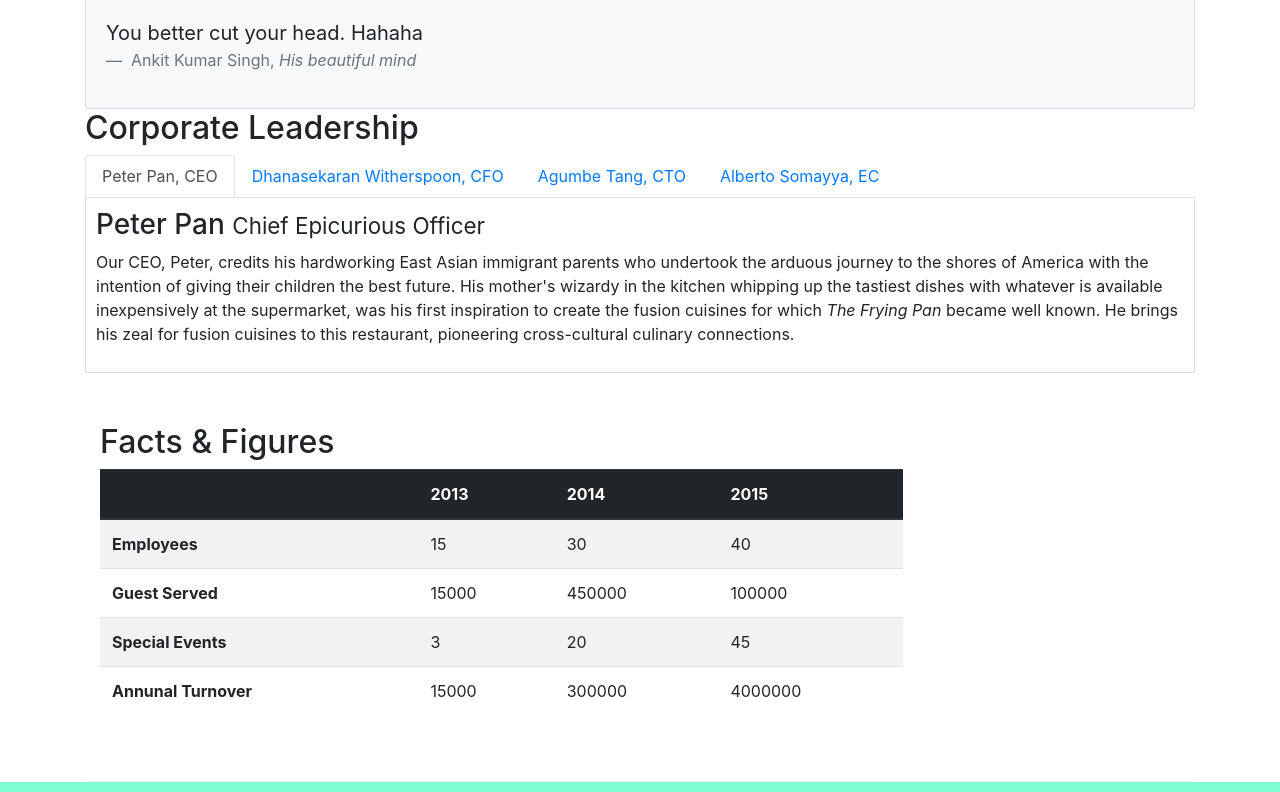
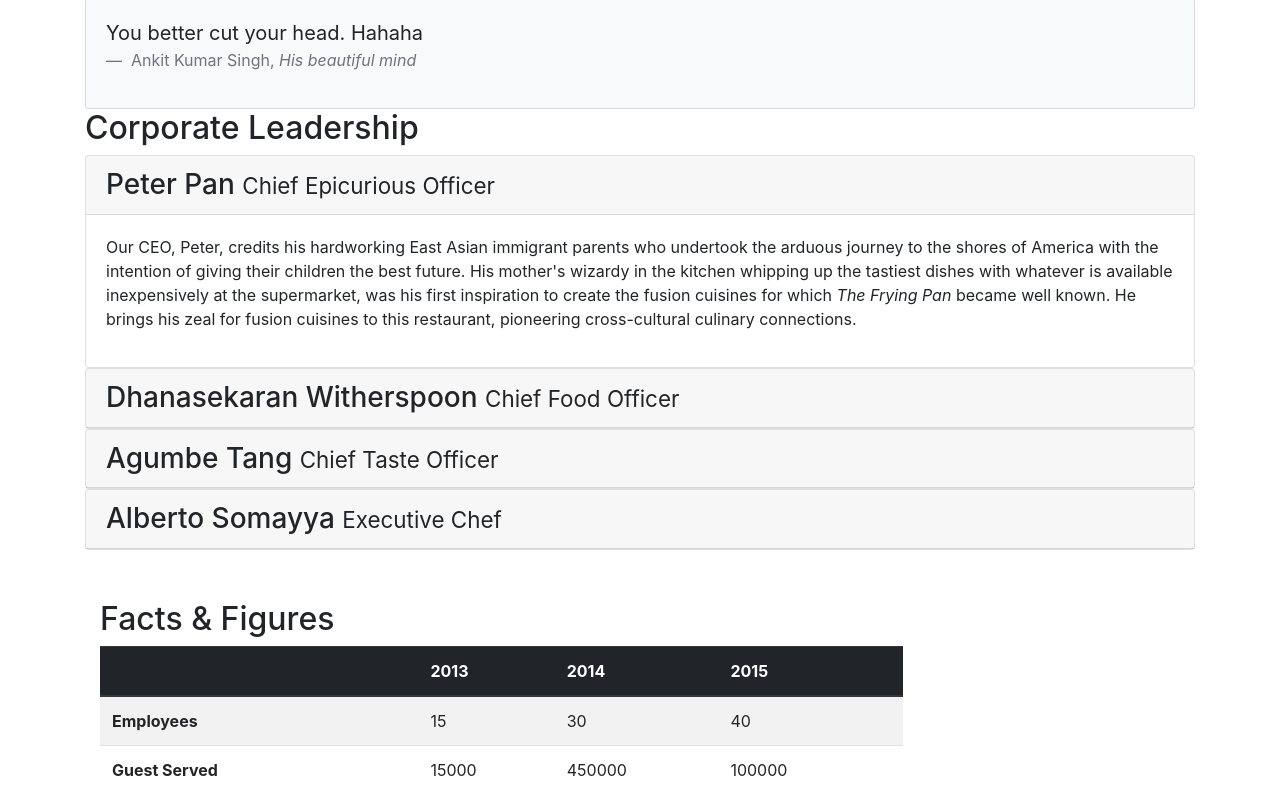
Before and after one commit to ankitks12/Coursera-Bootstrap4, a website: page aboutus.html in a window 1280 px wide. Shown: the part 762-1554 px from the top of the page. Drawn offline with nearby package versions, Linux system fonts and the light colour scheme.

Commit message:
Accordion

```diff
--- a/aboutus.html
+++ b/aboutus.html
@@ -98,37 +98,67 @@
         <div class="row">
             <div class="col-12">
                 <h2>Corporate Leadership</h2>
-                <ul class="nav nav-tabs">
-                    <li class="nav-items">
-                        <a class="nav-link active" href="#peter" role="tab" data-toggle="tab">Peter Pan, CEO</a>
-                    </li>
-                    <li class="nav-items">
-                        <a class="nav-link" href="#danny" role="tab" data-toggle="tab">Dhanasekaran Witherspoon, CFO</a>
-                    </li>
-                    <li class="nav-items">
-                        <a class="nav-link" href="#agumbe" role="tab" data-toggle="tab">Agumbe Tang, CTO</a>
-                    </li>
-                    <li class="nav-items">
-                        <a class="nav-link" href="#alberto" role="tab" data-toggle="tab">Alberto Somayya, EC</a>
-                    </li>
-                </ul>
-                <div class="tab-content">
-                    <div role="tabpanel" class="tab-pane fade show active" id="peter">
-                        <h3>Peter Pan <small>Chief Epicurious Officer</small></h3>
-                        <p class="d-none d-sm-block">Our CEO, Peter, credits his hardworking East Asian immigrant parents who undertook the arduous journey to the shores of America with the intention of giving their children the best future. His mother's wizardy in the kitchen whipping up the tastiest dishes with whatever is available inexpensively at the supermarket, was his first inspiration to create the fusion cuisines for which <em>The Frying Pan</em> became well known. He brings his zeal for fusion cuisines to this restaurant, pioneering cross-cultural culinary connections.</p>
+                <div id="accordion">
+                    <div class="card">
+                        <div class="card-header" role="tab" id="peterhead">
+                            <h3 class="mb-0">
+                                <a class="collapsed" data-toggle="collapse" data-target="#peter">
+                                    Peter Pan <small>Chief Epicurious Officer</small>
+                                </a>
+                            </h3>
+                        </div>
+                        <div role="tabpanel" class="collapse show" id="peter" data-parent="accordion">
+                            <div class="card-body">
+                                <p class="d-none d-sm-block">Our CEO, Peter, credits his hardworking East Asian immigrant parents who undertook the arduous journey to the shores of America with the intention of giving their children the best future. His mother's wizardy in the kitchen whipping up the tastiest dishes with whatever is available inexpensively at the supermarket, was his first inspiration to create the fusion cuisines for which <em>The Frying Pan</em> became well known. He brings his zeal for fusion cuisines to this restaurant, pioneering cross-cultural culinary connections.</p>
+                            </div>
+                        </div>
                     </div>
-                    <div role="tabpanel" class="tab-pane fade" id="danny">
-                        <h3>Dhanasekaran Witherspoon <small>Chief Food Officer</small></h3>
-                        <p class="d-none d-sm-block">Our CFO, Danny, as he is affectionately referred to by his colleagues, comes from a long established family tradition in farming and produce. His experiences growing up on a farm in the Australian outback gave him great appreciation for varieties of food sources. As he puts it in his own words, <em>Everything that runs, wins, and everything that stays, pays!</em></p>
+
+                    <div class="card">
+                        <div class="card-header" role="tab" id="dannyhead">
+                            <h3 class="mb-0">
+                                <a class="collapsed" data-toggle="collapse" data-target="#danny">
+                                    Dhanasekaran Witherspoon <small>Chief Food Officer</small>
+                                </a>
+                            </h3>
+                        </div>
+                        <div role="tabpanel" class="collapse" id="danny" data-parent="accordion">
+                            <div class="card-body">
+                                <p class="d-none d-sm-block">Our CFO, Danny, as he is affectionately referred to by his colleagues, comes from a long established family tradition in farming and produce. His experiences growing up on a farm in the Australian outback gave him great appreciation for varieties of food sources. As he puts it in his own words, <em>Everything that runs, wins, and everything that stays, pays!</em></p>
+                            </div>
+                        </div>
                     </div>
-                    <div role="tabpanel" class="tab-pane fade" id="agumbe">
-                        <h3>Agumbe Tang <small>Chief Taste Officer</small></h3>
-                        <p class="d-none d-sm-block">Blessed with the most discerning gustatory sense, Agumbe, our CTO, personally ensures that every dish that we serve meets his exacting tastes. Our chefs dread the tongue lashing that ensues if their dish does not meet his exacting standards. He lives by his motto, <em>You click only if you survive my lick.</em></p>
+
+                    <div class="card">
+                        <div class="card-header" role="tab" id="agumbehead">
+                            <h3 class="mb-0">
+                                <a class="collapsed" data-toggle="collapse" data-target="#agumbe">
+                                    Agumbe Tang <small>Chief Taste Officer</small>
+                                </a>
+                            </h3>
+                        </div>
+                        <div role="tabpanel" class="collapse" id="agumbe" data-parent="accordion">
+                            <div class="card-body">
+                                <p class="d-none d-sm-block">Blessed with the most discerning gustatory sense, Agumbe, our CTO, personally ensures that every dish that we serve meets his exacting tastes. Our chefs dread the tongue lashing that ensues if their dish does not meet his exacting standards. He lives by his motto, <em>You click only if you survive my lick.</em></p>
+                            </div>
+                        </div>
                     </div>
-                    <div role="tabpanel" class="tab-pane fade" id="alberto">
-                        <h3>Alberto Somayya <small>Executive Chef</small></h3>
-                        <p class="d-none d-sm-block">Award winning three-star Michelin chef with wide International experience having worked closely with whos-who in the culinary world, he specializes in creating mouthwatering Indo-Italian fusion experiences. He says, <em>Put together the cuisines from the two craziest cultures, and you get a winning hit! Amma Mia!</em></p>
+
+                    <div class="card">
+                        <div class="card-header" role="tab" id="albertohead">
+                            <h3 class="mb-0">
+                                <a class="collapsed" data-toggle="collapse" data-target="#alberto">
+                                    Alberto Somayya <small>Executive Chef</small>
+                                </a>
+                            </h3>
+                        </div>
+                        <div role="tabpanel" class="collapse" id="alberto" data-parent="accordion">
+                            <div class="card-body">
+                                <p class="d-none d-sm-block">Award winning three-star Michelin chef with wide International experience having worked closely with whos-who in the culinary world, he specializes in creating mouthwatering Indo-Italian fusion experiences. He says, <em>Put together the cuisines from the two craziest cultures, and you get a winning hit! Amma Mia!</em></p>
+                            </div>
+                        </div>
                     </div>
+
                 </div>
             </div>
        </div>
```
